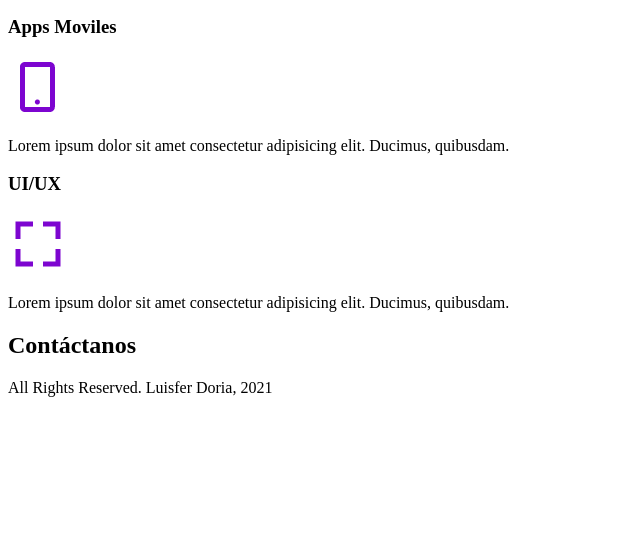
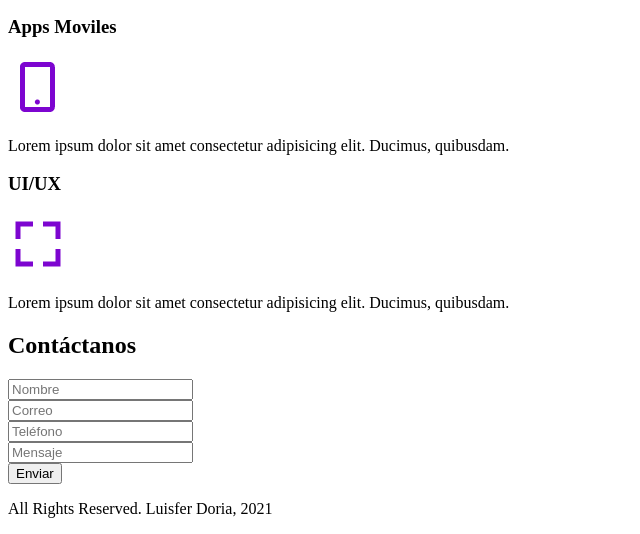
Before and after one commit to luis123doria/curso-desarrollo-web-proyecto1, a plain HTML site: page index.html in a window 1280 px wide. Shown: the part 1261-1795 px from the top of the page, without its empty margins (0-640 px from the left). Before the commit the page ends 1674 px from the top, so only its background shows below. Drawn offline with Linux system fonts and the light colour scheme.

Commit message:
Commit Nro 6 - v0.7 Agregando el Formulario

```diff
--- a/index.html
+++ b/index.html
@@ -60,6 +60,32 @@
 
 	<section>
 		<h2>Contáctanos</h2>
+
+		<!-- Agregamos un formulario con form-->
+		<form action="">
+
+			<!-- Agrupamos cada input en un div (divider) -->
+			<div>
+				<input type="text" placeholder="Nombre">
+			</div>
+
+			<div>
+				<input type="email" placeholder="Correo">
+			</div>
+
+			<div>
+				<input type="text" placeholder="Teléfono">
+			</div>
+
+			<div>
+				<input type="textarea" placeholder="Mensaje">
+			</div>
+
+			<div>
+				<input type="submit" value="Enviar">
+			</div>
+
+		</form>
 	</section>
 
 	<!-- El footer para pie de pagina -->
```
Also changed, not shown: img/bxl-html5.svg (deleted), img/bxs-map.svg (deleted), 1 other file.
